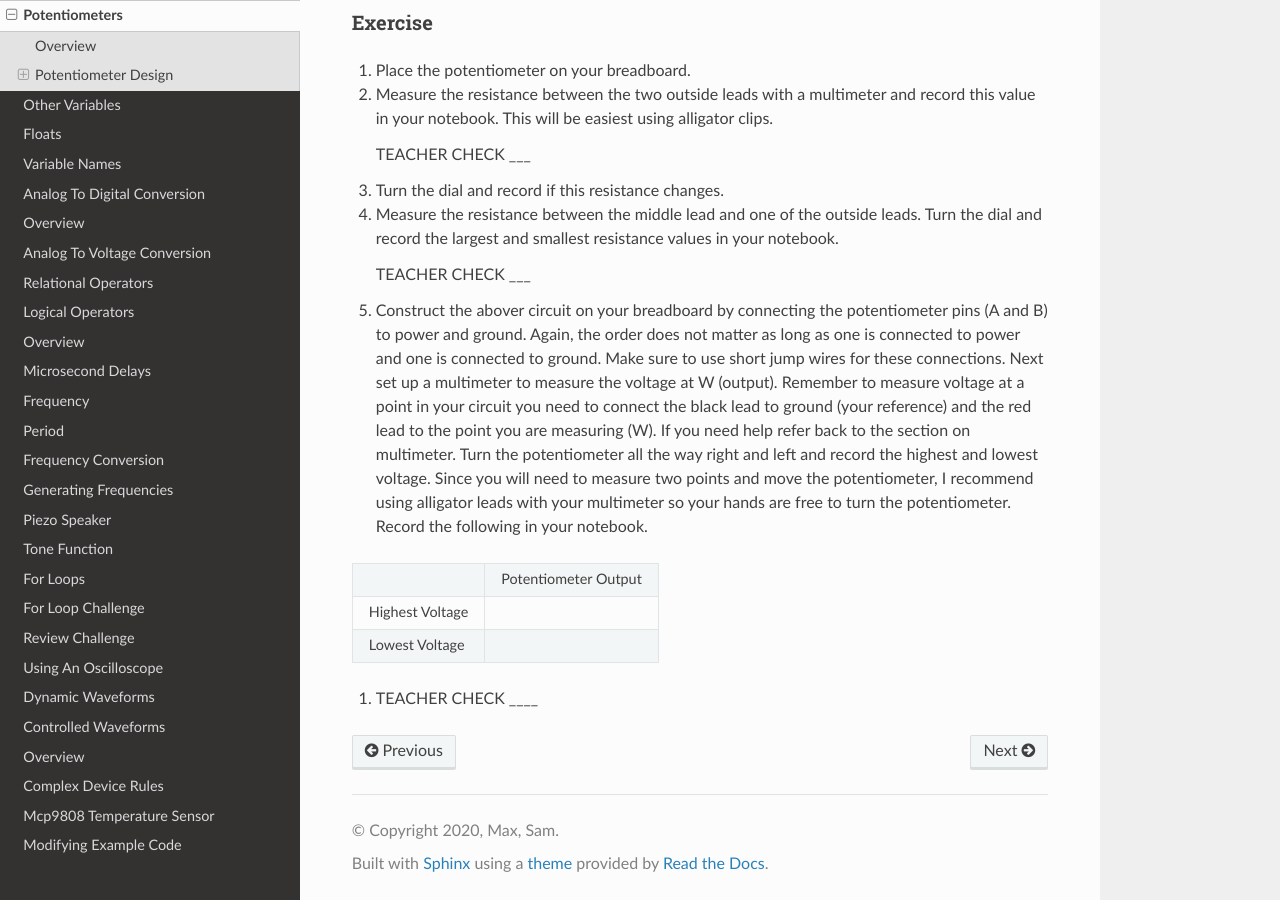
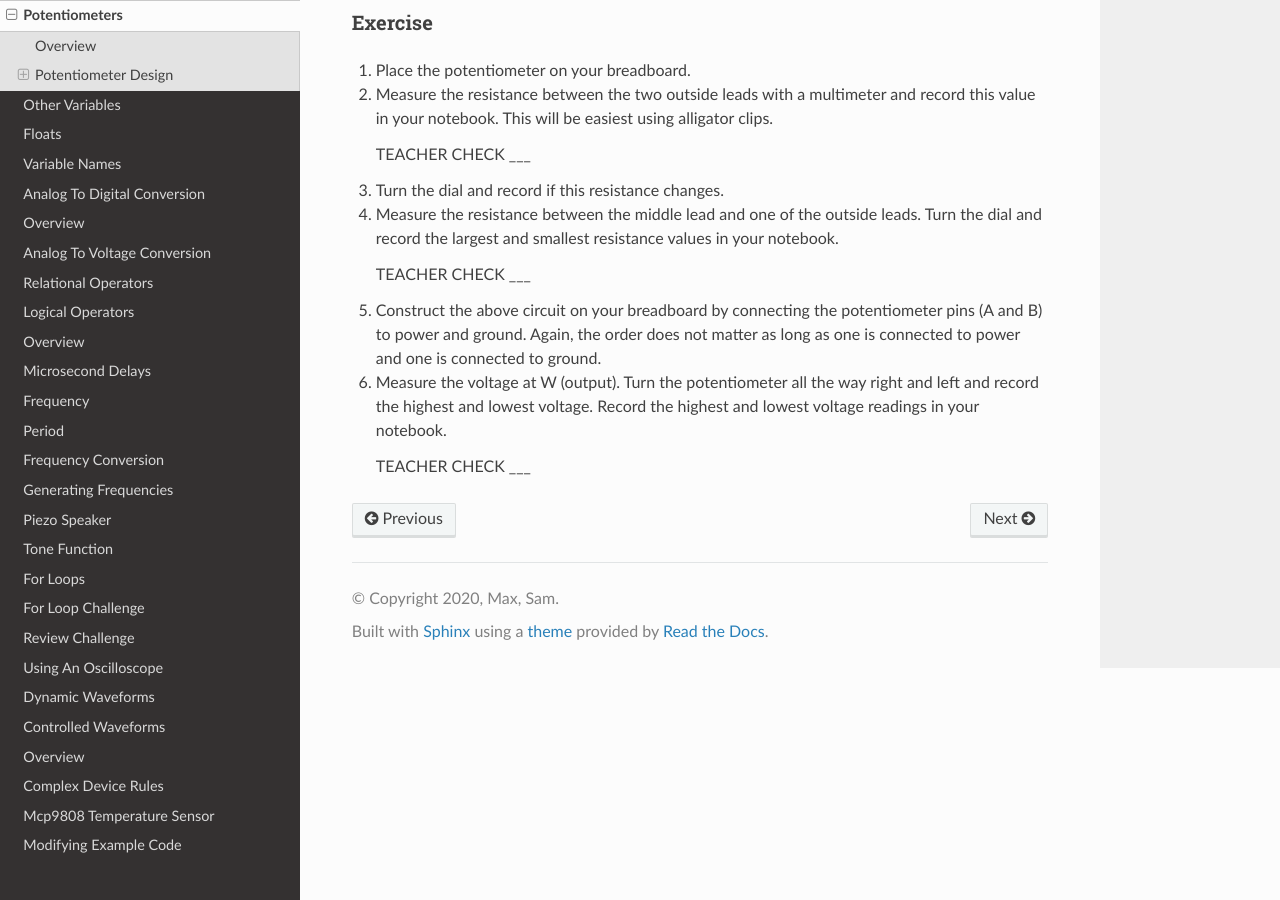
Before and after one commit to maxtkc/mvths-wiki, a Sphinx documentation site: the page built from docs/020-potentiometers.rst, in a window 1280 px wide and 900 px high, scrolled down 1629 px. Built offline with Sphinx 7.4.7 and the Read the Docs theme 2.0.0, drawn with Linux system fonts in a browser that asks for light colours; pages that are not in the unit, such as notebooks, are missing from menus.

Commit message:
Update 020-potentiometers.rst

```diff
--- a/docs/020-potentiometers.rst
+++ b/docs/020-potentiometers.rst
@@ -36,18 +36,13 @@
 
    TEACHER CHECK ___
 
-#. Construct the abover circuit on your breadboard by connecting the potentiometer pins (A and B) to power and ground. Again, the order does not matter as long as one is connected to power and one is connected to ground. Make sure to use short jump wires for these connections. Next set up a multimeter to measure the voltage at W (output). Remember to measure voltage at a point in  your circuit you need to connect the black lead to ground (your reference) and the red lead to the point you are measuring (W). If you need help refer back to the  section on multimeter. Turn the potentiometer all the way right and left and record the highest and lowest voltage. Since you will need to measure two points and move the potentiometer, I recommend using alligator leads with your multimeter so your hands are free to turn the potentiometer. Record the following in your notebook.
+#. Construct the above circuit on your breadboard by connecting the potentiometer pins (A and B) to power and ground. Again, the order does not matter as long as one is connected to power and one is connected to ground.
+
+#. Measure the voltage at W (output). Turn the potentiometer all the way right and left and record the highest and lowest voltage. Record the highest and lowest voltage readings in your notebook.
 
 
-+-------------------+------------------------+
-|                   | Potentiometer Output   |
-+-------------------+------------------------+
-| Highest Voltage   |                        |
-+-------------------+------------------------+
-| Lowest Voltage    |                        |
-+-------------------+------------------------+
+   TEACHER CHECK ___
 
-1. TEACHER CHECK \_\_\_\_
 
 .. |image0| image:: images/image71.png
    :width: 400px
```
